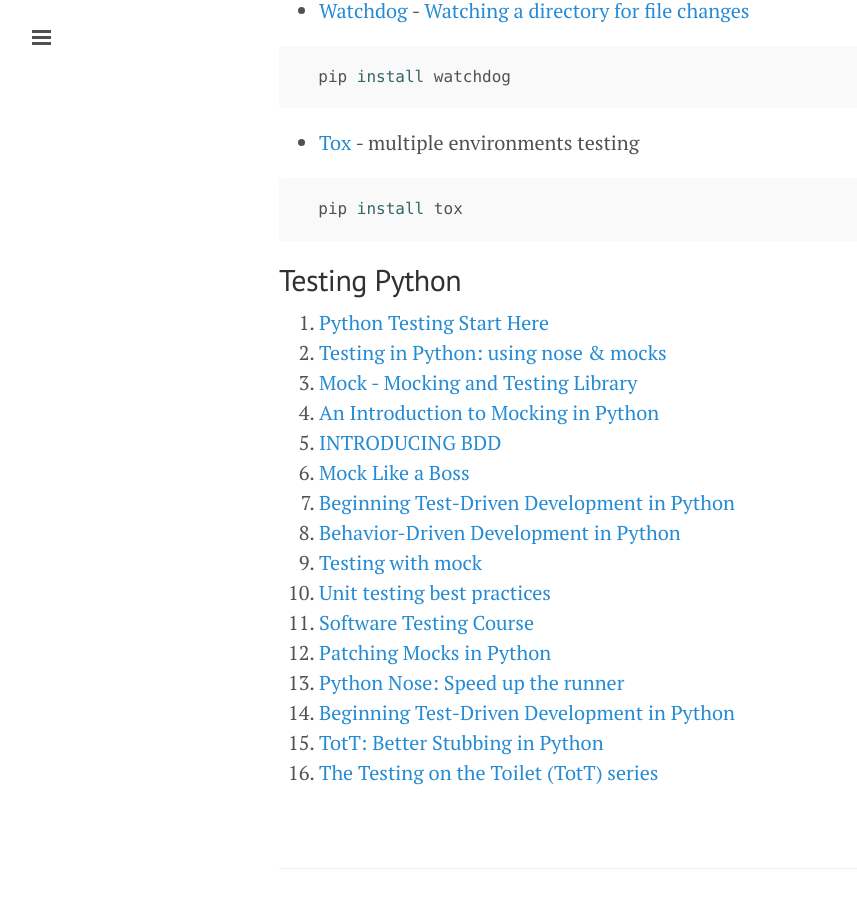
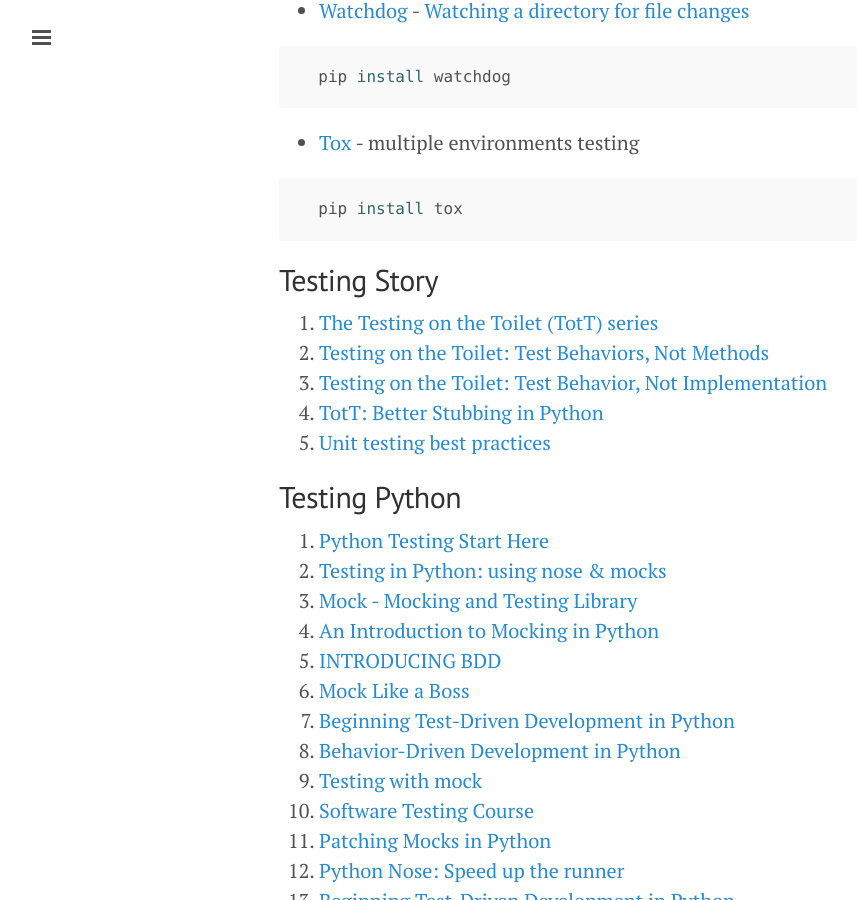
Before and after one commit to ibotdotout/ibotdotout.github.io, a Jekyll site: the page built from _posts/2014-07-11-python-testing.md, in a window 1280 px wide and 900 px high, scrolled down 4012 px. Shown: the whole window, without its empty margins (1-858 px from the left). Built offline with Jekyll 4.4.1, drawn with Linux system fonts in a browser that asks for light colours; Markdown is read by kramdown in place of the engine named in the settings; part of the change alters nothing that is shown.

Commit message:
add testing story

````diff
--- a/_posts/2014-07-11-python-testing.md
+++ b/_posts/2014-07-11-python-testing.md
@@ -152,6 +152,16 @@ Cover - (Stmts - Miss)/Stmts * 100
   pip install tox
   ```
 
+## Testing Story
+1. [The Testing on the Toilet (TotT) series](http://googletesting.blogspot.com/search/label/TotT)
+2. [Testing on the Toilet: Test Behaviors, Not
+   Methods](http://googletesting.blogspot.com/2014/04/testing-on-toilet-test-behaviors-not.html)
+3. [Testing on the Toilet: Test Behavior, Not
+   Implementation](http://googletesting.blogspot.com/2013/08/testing-on-toilet-test-behavior-not.html)
+4. [TotT: Better Stubbing in Python](http://googletesting.blogspot.com/2007/01/better-stubbing-in-python.html)
+5. [Unit testing best practices](http://www.slideshare.net/nickokiss/unit-testing-best-practices)
+
+
 ## Testing Python
 1. [Python Testing Start Here](http://pythontesting.net/start-here/)
 2. [Testing in Python: using nose & mocks](http://techblog.appnexus.com/2012/testing-in-python-using-nose-mocks/)
@@ -162,10 +172,7 @@ Cover - (Stmts - Miss)/Stmts * 100
 7. [Beginning Test-Driven Development in Python](http://code.tutsplus.com/tutorials/beginning-test-driven-development-in-python--net-30137)
 8. [Behavior-Driven Development in Python](http://code.tutsplus.com/tutorials/behavior-driven-development-in-python--net-26547)
 9. [Testing with mock](http://pyvideo.org/video/392/pycon-2011--testing-with-mock)
-10. [Unit testing best practices](http://www.slideshare.net/nickokiss/unit-testing-best-practices)
-11. [Software Testing Course](https://www.udacity.com/course/cs258)
-12. [Patching Mocks in Python](http://www.drdobbs.com/architecture-and-design/patching-mocks-in-python/240168924)
-13. [Python Nose: Speed up the runner](http://www.metaklass.org/nose-accelerating-the-runner/)
-14. [Beginning Test-Driven Development in Python](http://code.tutsplus.com/tutorials/beginning-test-driven-development-in-python--net-30137)
-15. [TotT: Better Stubbing in Python](http://googletesting.blogspot.com/2007/01/better-stubbing-in-python.html)
-16. [The Testing on the Toilet (TotT) series](http://googletesting.blogspot.com/search/label/TotT)
+10. [Software Testing Course](https://www.udacity.com/course/cs258)
+11. [Patching Mocks in Python](http://www.drdobbs.com/architecture-and-design/patching-mocks-in-python/240168924)
+12. [Python Nose: Speed up the runner](http://www.metaklass.org/nose-accelerating-the-runner/)
+13. [Beginning Test-Driven Development in Python](http://code.tutsplus.com/tutorials/beginning-test-driven-development-in-python--net-30137)
````
